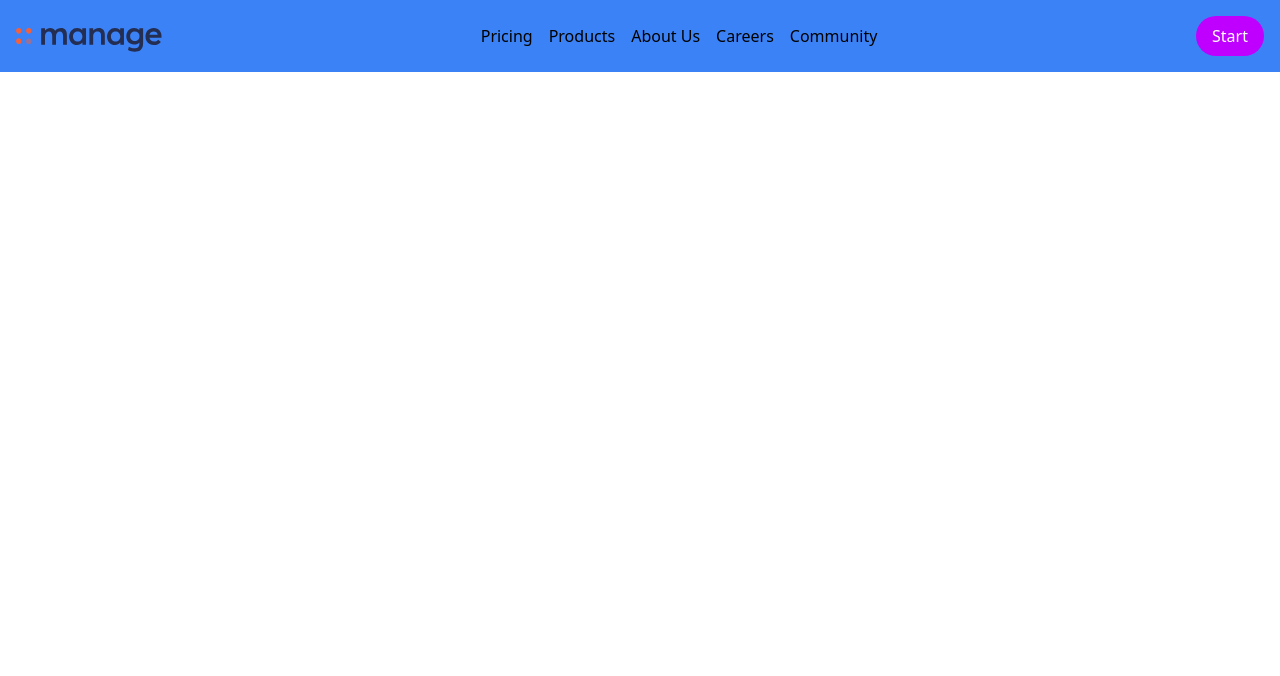
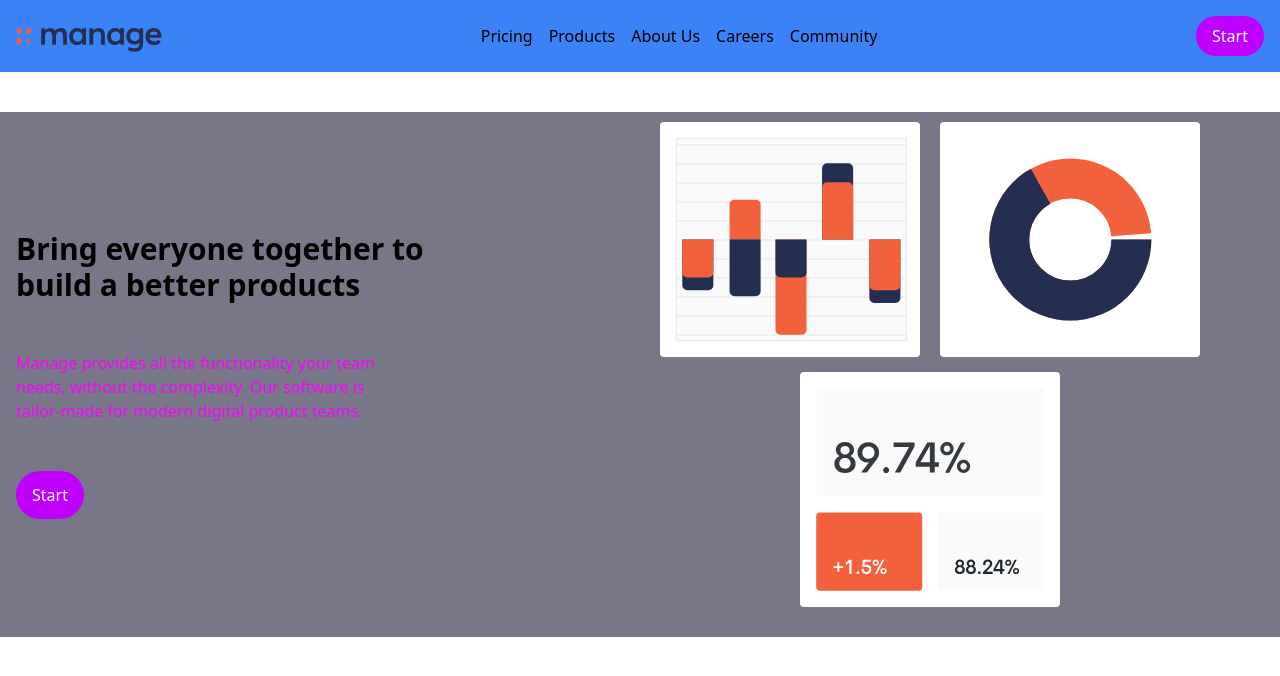
Before and after one commit to angelicrf/modern-css, a website: page html-moderncss/index.html in a window 1280 px wide. Drawn offline with nearby package versions, Linux system fonts and the light colour scheme; files that its build step writes are made by us from their sources.

Commit message:
section first

```diff
--- a/html-moderncss/index.html
+++ b/html-moderncss/index.html
@@ -1,17 +1,17 @@
 <!DOCTYPE html>
 <html lang="en">
   <head>
-    <meta charset="UTF-8">
-    <meta http-equiv="X-UA-Compatible" content="IE=edge">
-    <meta name="viewport" content="width=device-width, initial-scale=1.0">
-    <link rel="stylesheet" href="dist/input.css">
+    <meta charset="UTF-8" />
+    <meta http-equiv="X-UA-Compatible" content="IE=edge" />
+    <meta name="viewport" content="width=device-width, initial-scale=1.0" />
+    <link rel="stylesheet" href="dist/input.css" />
     <title>Angelique Tailwind</title>
   </head>
   <body>
     <nav class="relative container mx-auto bg-blue-500 p-4">
       <div class="flex items-center justify-between">
         <div class="pt-2">
-                <img src="./images/logo.svg" alt="logo">
+          <img src="./images/logo.svg" alt="logo" />
         </div>
         <div class="hidden md:flex space-x-4">
           <a href="#" class="hover:text-angylightGray">Pricing</a>
@@ -20,8 +20,40 @@
           <a href="#" class="hover:text-angylightGray">Careers</a>
           <a href="#" class="hover:text-angylightGray">Community</a>
         </div>
-            <a href="#" class="hidden md:block p-2 px-4 pt-2 rounded-full baseline text-white bg-angylightPurple hover:bg-angylightGray">Start</a>
+        <a
+          href="#"
+          class="hidden md:block p-2 px-4 pt-2 rounded-full baseline text-white bg-angylightPurple hover:bg-angylightGray"
+          >Start</a
+        >
       </div>
     </nav>
+    <section id="first">
+      <div
+        class="bg-angyDarkGray container flex flex-col-reverse md:flex-row items-center px-4 mx-auto mt-10 space-y-0 md:space-y-0"
+      >
+        <div class="flex flex-col mb-18 space-y-12 md:w-1/2">
+          <h1
+            class="max-w-md text-2xl font-bold text-center md:text-3xl md:text-left"
+          >
+            Bring everyone together to build a better products
+          </h1>
+          <p class="max-w-sm text-center text-angyDarkPurple md:text-left">
+            Manage provides all the functionality your team needs, without the
+            complexity. Our software is tailor-made for modern digital product
+            teams.
+          </p>
+          <div class="flex justify-center md:justify-start">
+            <a
+              href="#"
+              class="p-3 px-4 pt-3 rounded-full baseline text-white bg-angylightPurple hover:bg-angylightGray"
+              >Start</a
+            >
+          </div>
+        </div>
+        <div class="md:w-1/2">
+          <img src="./images/illustration-intro.svg" alt="illustration_intro" />
+        </div>
+      </div>
+    </section>
   </body>
 </html>
```
Also changed, not shown: html-moderncss/images/illustration-intro.svg (added). Lines whose indentation alone changed are shown as unchanged.
